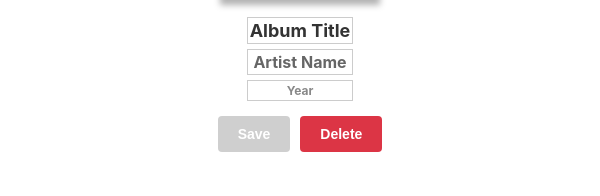
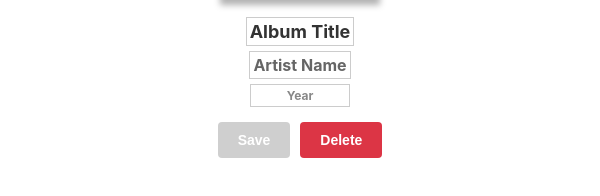
Before and after one commit to WhatToSpin/WhatToSpin, an Electron app: page src/editAlbumPopup.html in a window 600 px wide. Shown: the part 208-404 px from the top of the page. Drawn offline with Linux system fonts and the light colour scheme.

Commit message:
improved styling of edit page

```diff
--- a/src/editAlbumPopup.html
+++ b/src/editAlbumPopup.html
@@ -132,36 +132,87 @@
 
     h1 {
         color: #333;
-        padding: 2px;
+        padding: 3px;
         border: 1px solid #ccc;
         font-size: 18px;
         margin: 5px 0 3px;
         transition: opacity 0.3s ease;
+        max-width: 280px;
+        min-width: 100px;
+        width: fit-content;
+        overflow-x: auto;
+        overflow-y: hidden;
         white-space: nowrap;
-        overflow: hidden;
-        text-overflow: ellipsis;
+        box-sizing: border-box;
+        text-align: center;
+        margin-left: auto;
+        margin-right: auto;
+        scrollbar-width: none;
+        -ms-overflow-style: none;
+    }
+
+    h1::-webkit-scrollbar {
+        display: none;
     }
 
     h2 {
         color: #666;
-        padding: 2px;
+        padding: 3px;
         border: 1px solid #ccc;
         font-size: 16px;
         margin: 5px 0;
         transition: opacity 0.3s ease;
+        max-width: 280px;
+        min-width: 100px;
+        width: fit-content;
+        overflow-x: auto;
+        overflow-y: hidden;
         white-space: nowrap;
-        overflow: hidden;
-        text-overflow: ellipsis;
+        box-sizing: border-box;
+        text-align: center;
+        margin-left: auto;
+        margin-right: auto;
+        scrollbar-width: none;
+        -ms-overflow-style: none;
+    }
+
+    h2::-webkit-scrollbar {
+        display: none;
     }
 
     p {
         color: #888;
-        padding: 2px;
+        padding: 3px;
         border: 1px solid #ccc;
         font-size: 12px;
         font-weight: bold;
         margin: 5px 0;
         transition: opacity 0.3s ease;
+        max-width: 280px;
+        min-width: 100px;
+        width: fit-content;
+        overflow-x: auto;
+        overflow-y: hidden;
+        white-space: nowrap;
+        box-sizing: border-box;
+        text-align: center;
+        margin-left: auto;
+        margin-right: auto;
+        scrollbar-width: none;
+        -ms-overflow-style: none;
+    }
+
+    p::-webkit-scrollbar {
+        display: none;
+    }
+
+    h1:focus,
+    h2:focus,
+    p:focus {
+        outline: none;
+        border-color: #cfcfcf;
+        border-width: 2px;
+        padding: 2px;
     }
 
 </style>
--- a/src/editAlbumPopup.js
+++ b/src/editAlbumPopup.js
@@ -19,6 +19,11 @@ if (albumCoverColor) {
             background-color: ${albumCoverColor} !important;
             color: ${textColor} !important;
             font-weight: bold !important;
+        }
+        h1:focus,
+        h2:focus,
+        p:focus {
+            border-color: ${albumCoverColor} !important;
         }
     `;
 
```
